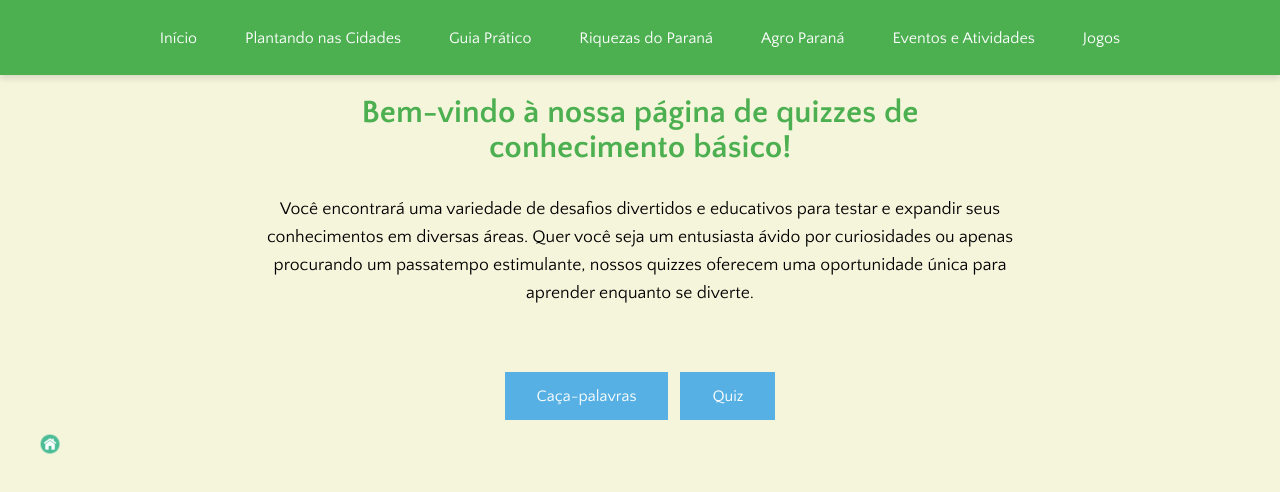
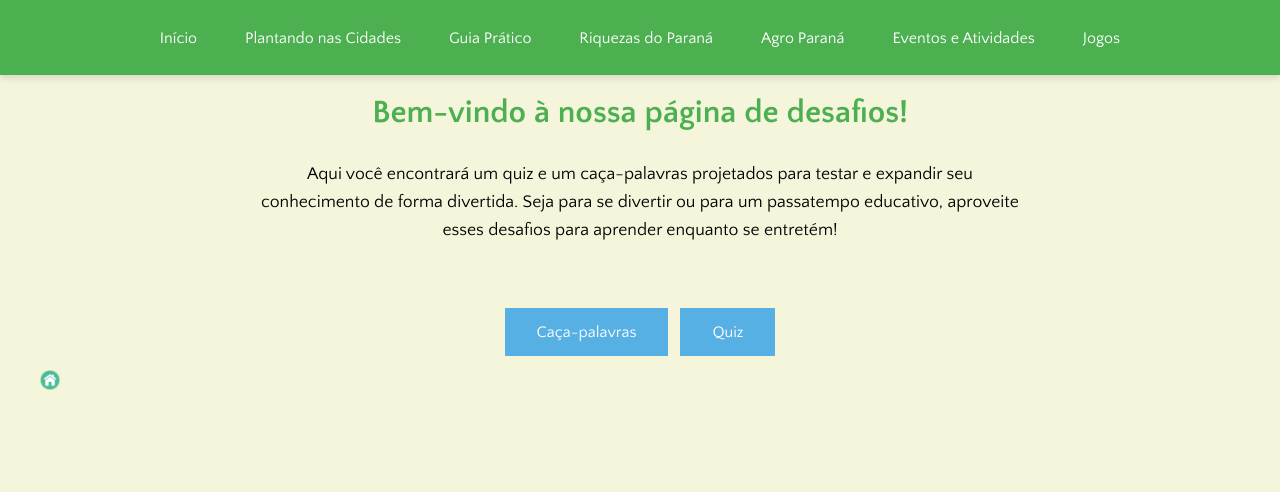
Before and after one commit to sweetyee/Agrinho-Programacao-2024, a plain HTML site: page jogos.html in a window 1280 px wide. Drawn offline with Linux system fonts and the light colour scheme.

Commit message:
atualizando pag. de jogos

```diff
--- a/jogos.html
+++ b/jogos.html
@@ -19,20 +19,23 @@
             <label for="checkbox" class="label-menu">Menu<span class="hamburger"></span></label>
             <ul class="menu">
                 <li><a href="./index.html" alt="botão que redireciona para o 'início'">Início</a></li>
-                <li><a href="./plantando.html" alt="botão que redireciona para a página 'plantando'">Plantando nas Cidades</a></li>
+                <li><a href="./plantando.html" alt="botão que redireciona para a página 'plantando'">Plantando nas
+                        Cidades</a></li>
                 <li><a href="./guia.html" alt="botão que redireciona para a página 'guia'">Guia Prático</a></li>
-                <li><a href="./parana.html" alt="botão que redireciona para a página 'parana'">Riquezas do Paraná</a></li>
+                <li><a href="./parana.html" alt="botão que redireciona para a página 'parana'">Riquezas do Paraná</a>
+                </li>
                 <li><a href="./sobre.html" alt="botão que redireciona para a página 'sobre'">Agro Paraná</a></li>
-                <li><a href="./eventos.html" alt="botão que redireciona para a página 'eventos'">Eventos e Atividades</a></li>
+                <li><a href="./eventos.html" alt="botão que redireciona para a página 'eventos'">Eventos e
+                        Atividades</a></li>
                 <li><a href="./jogos.html" alt="botão que redireciona para a página 'jogos'">Jogos</a></li>
             </ul>
         </nav>
     </header>
     <div class="container-principal">
-        <h1>Bem-vindo à nossa página de quizzes de conhecimento básico!</h1>
-        <p> Você encontrará uma variedade de desafios divertidos e educativos para testar e expandir seus conhecimentos
-            em diversas áreas. Quer você seja um entusiasta ávido por curiosidades ou apenas procurando um passatempo
-            estimulante, nossos quizzes oferecem uma oportunidade única para aprender enquanto se diverte.</p>
+        <h1>Bem-vindo à nossa página de desafios!</h1>
+        <p>Aqui você encontrará um quiz e um caça-palavras projetados para testar e expandir seu conhecimento de forma
+            divertida. Seja para se divertir ou para um passatempo educativo, aproveite esses desafios para aprender
+            enquanto se entretém!</p>
     </div>
 
     <div class="botoes-container">
```
